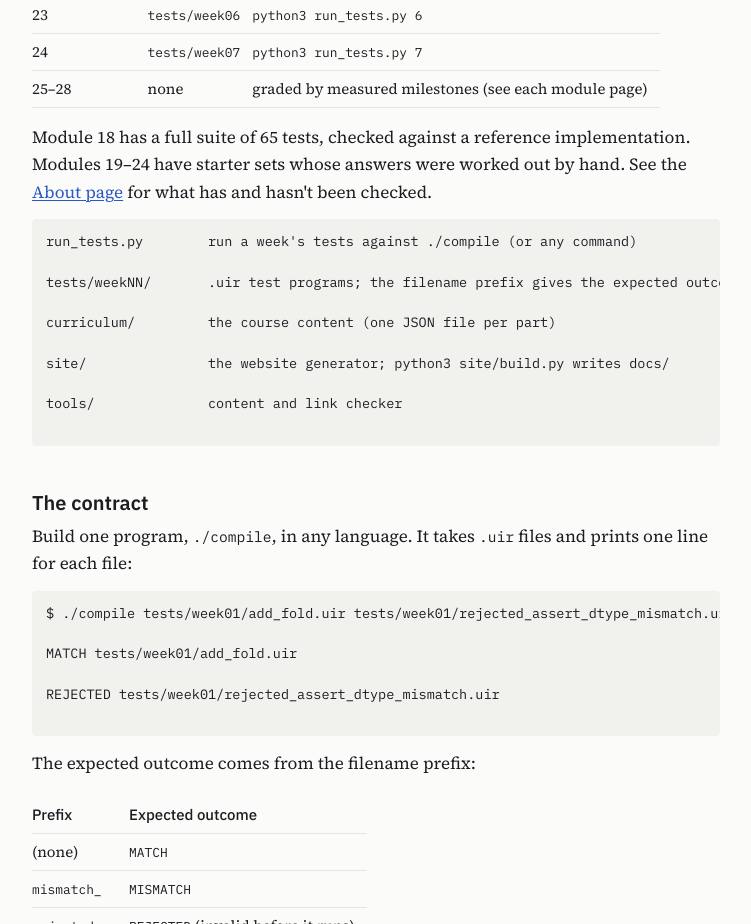
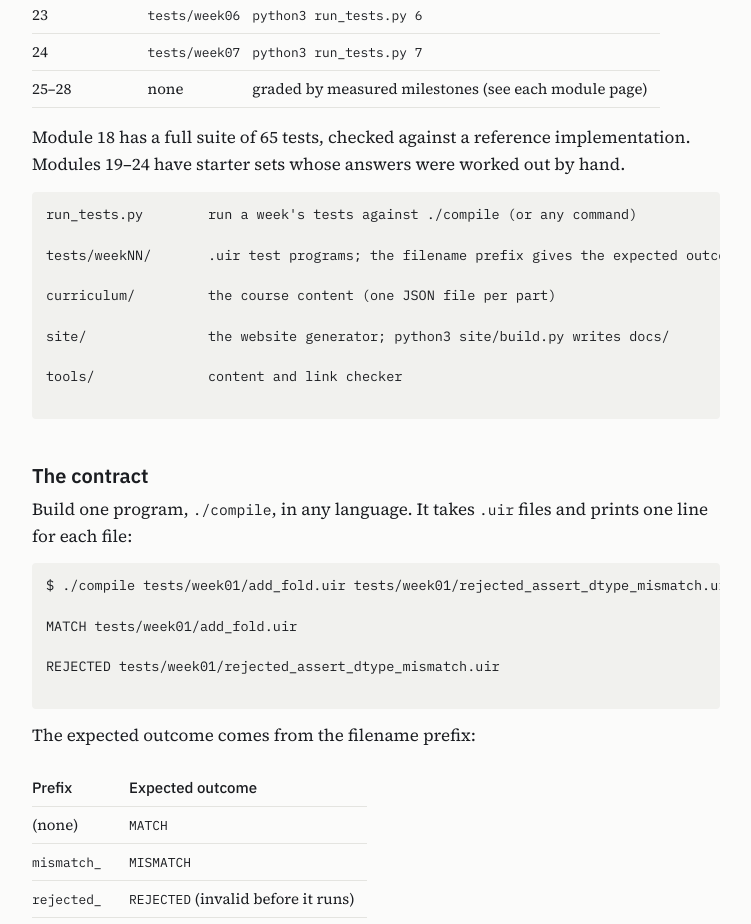
Before and after one commit to jsivark/ml-compilers-course, a plain HTML site: page docs/assignments.html in a window 1280 px wide. Shown: the part 1060-1984 px from the top of the page, without its empty margins (264-1015 px from the left). Drawn offline with Linux system fonts and the light colour scheme.

Commit message:
README: drop stale About reference
Co-Authored-By: Claude Opus 5.5 <noreply@anthropic.com>

```diff
--- a/docs/assignments.html
+++ b/docs/assignments.html
@@ -13,7 +13,7 @@ python3 run_tests.py 1   # runs ./compile on tests/week01</pre><p><b>Course webs
 <p><b>The automated tests start at Module 18.</b> Modules 0–17 (orientation, foundations and bridge) have no tests here. They use the labs, puzzle sets and test suites linked from each module page, such as the CS:APP labs, Tensor Puzzles and Nora Sandler&#x27;s C compiler tests.</p>
 <p>From Module 18 on, you build one compiler, and the tests in this repo check it. The test folders are numbered by the real course&#x27;s weeks:</p>
 <div class="tw"><table><tr><th>Course module</th><th>Test folder</th><th>Run with</th></tr><tr><td>18</td><td><code>tests/week01</code></td><td><code>python3 run_tests.py 1</code></td></tr><tr><td>19</td><td><code>tests/week02</code></td><td><code>python3 run_tests.py 2</code></td></tr><tr><td>20</td><td><code>tests/week03</code></td><td><code>python3 run_tests.py 3</code></td></tr><tr><td>21</td><td><code>tests/week04</code></td><td><code>python3 run_tests.py 4</code></td></tr><tr><td>22</td><td><code>tests/week05</code></td><td><code>python3 run_tests.py 5</code></td></tr><tr><td>23</td><td><code>tests/week06</code></td><td><code>python3 run_tests.py 6</code></td></tr><tr><td>24</td><td><code>tests/week07</code></td><td><code>python3 run_tests.py 7</code></td></tr><tr><td>25–28</td><td>none</td><td>graded by measured milestones (see each module page)</td></tr></table></div>
-<p>Module 18 has a full suite of 65 tests, checked against a reference implementation. Modules 19–24 have starter sets whose answers were worked out by hand. See the <a href="https://jsivark.github.io/ml-compilers-course/about.html">About page</a> for what has and hasn&#x27;t been checked.</p>
+<p>Module 18 has a full suite of 65 tests, checked against a reference implementation. Modules 19–24 have starter sets whose answers were worked out by hand.</p>
 <pre>
 run_tests.py        run a week&#x27;s tests against ./compile (or any command)
 
```
Also changed, not shown: 1 other file.
